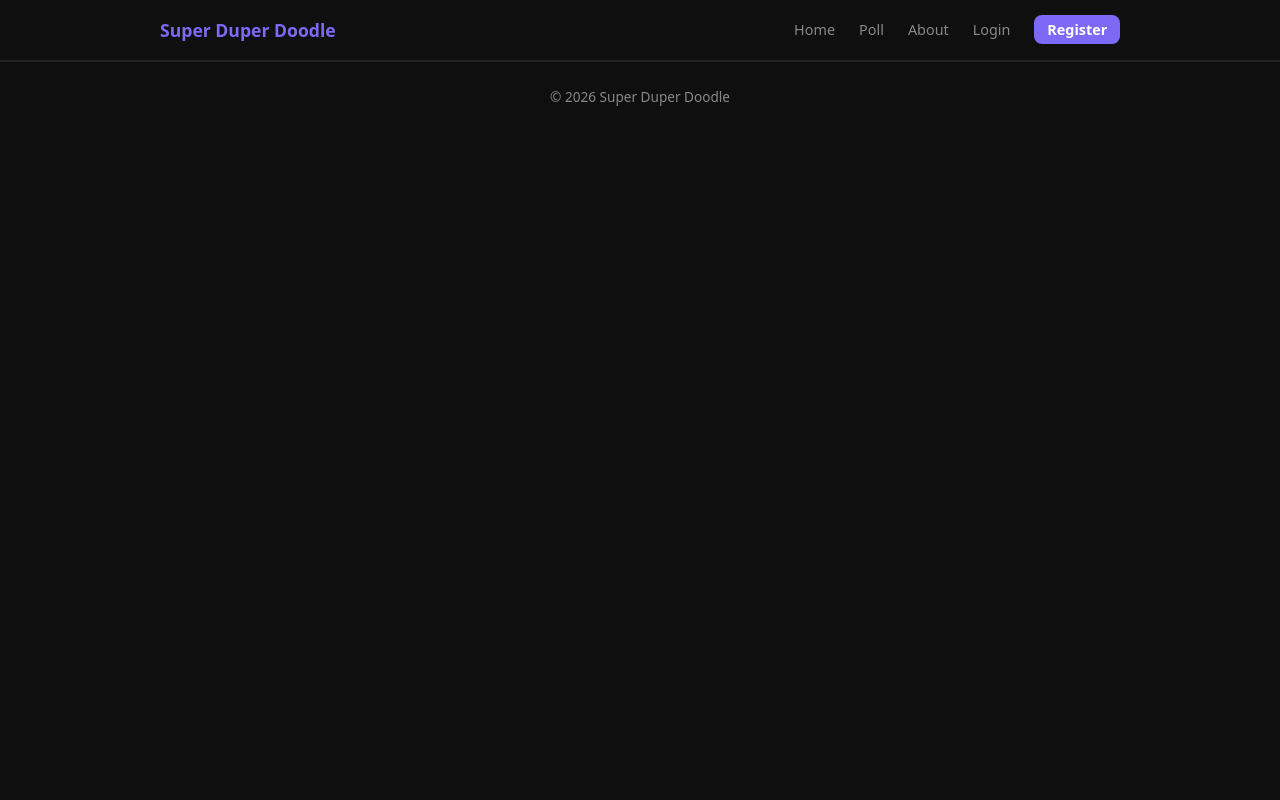
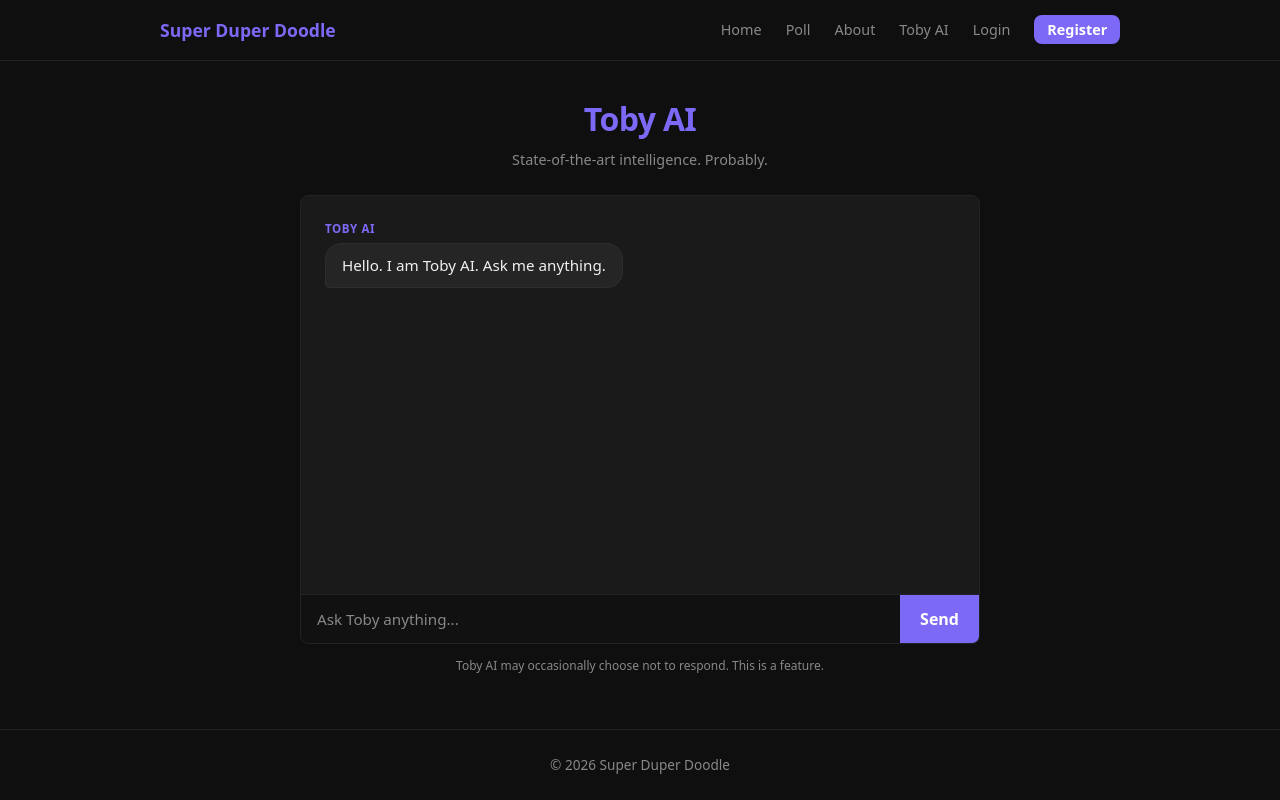
Before and after one commit to SondreGarnes/super-duper-doodle, a React (Vite) app in the folder frontend/: page /toby in a window 1280 px wide. Built offline with nearby package versions, Linux system fonts and the light colour scheme.

Commit message:
Add Toby AI chat page

```diff
--- a/frontend/src/App.jsx
+++ b/frontend/src/App.jsx
@@ -5,6 +5,7 @@ import Register from './pages/Register.jsx'
 import Blog from './pages/Blog.jsx'
 import BlogPostDetail from './pages/BlogPostDetail.jsx'
 import Profile from './pages/Profile.jsx'
+import Toby from './pages/Toby.jsx'
 import { useAuth } from './context/AuthContext.jsx'
 import './App.css'
 
@@ -45,6 +46,7 @@ function NavBar() {
           <li><Link to="/">Home</Link></li>
           <li><Link to="/poll">Poll</Link></li>
           <li><Link to="/about">About</Link></li>
+          <li><Link to="/toby">Toby AI</Link></li>
           {isAuthenticated ? (
             <>
               <li> {username}</li>
@@ -79,6 +81,7 @@ export default function App() {
         <Route path="/blog" element={<Blog />} />
         <Route path="/blog/:id" element={<BlogPostDetail />} />
         <Route path="/profile/:username" element={<Profile />} />
+        <Route path="/toby" element={<Toby />} />
       </Routes>
 
       <footer className="site-footer">
--- /dev/null
+++ b/frontend/src/pages/Toby.css
@@ -0,0 +1,154 @@
+.toby-page {
+  flex: 1;
+  display: flex;
+  flex-direction: column;
+  align-items: center;
+  padding: 2rem;
+}
+
+.toby-header {
+  text-align: center;
+  margin-bottom: 1.5rem;
+}
+
+.toby-header h1 {
+  font-size: 2rem;
+  font-weight: 800;
+  color: var(--color-accent);
+  letter-spacing: -0.02em;
+}
+
+.toby-header p {
+  color: var(--color-muted);
+  font-size: 0.9rem;
+  margin-top: 0.25rem;
+}
+
+.toby-chat {
+  width: 100%;
+  max-width: 680px;
+  display: flex;
+  flex-direction: column;
+}
+
+.toby-messages {
+  min-height: 400px;
+  max-height: 520px;
+  overflow-y: auto;
+  background: var(--color-surface);
+  border: 1px solid #222;
+  border-radius: var(--radius) var(--radius) 0 0;
+  padding: 1.5rem;
+  display: flex;
+  flex-direction: column;
+  gap: 1rem;
+}
+
+.toby-messages::-webkit-scrollbar { width: 4px; }
+.toby-messages::-webkit-scrollbar-thumb { background: #333; border-radius: 2px; }
+
+.msg {
+  display: flex;
+  flex-direction: column;
+  max-width: 75%;
+}
+
+.msg.user {
+  align-self: flex-end;
+  align-items: flex-end;
+}
+
+.msg.toby {
+  align-self: flex-start;
+  align-items: flex-start;
+}
+
+.msg-sender {
+  font-size: 0.72rem;
+  color: var(--color-muted);
+  margin-bottom: 0.25rem;
+  font-weight: 600;
+  text-transform: uppercase;
+  letter-spacing: 0.05em;
+}
+
+.msg.toby .msg-sender {
+  color: var(--color-accent);
+}
+
+.msg-bubble {
+  padding: 0.65rem 1rem;
+  border-radius: 16px;
+  font-size: 0.95rem;
+  line-height: 1.5;
+}
+
+.msg.user .msg-bubble {
+  background: var(--color-accent);
+  color: #fff;
+  border-bottom-right-radius: 4px;
+}
+
+.msg.toby .msg-bubble {
+  background: #252525;
+  color: var(--color-text);
+  border-bottom-left-radius: 4px;
+  border: 1px solid #2e2e2e;
+}
+
+.typing-dots span {
+  display: inline-block;
+  animation: blink 1.2s infinite;
+  font-size: 1.2rem;
+  line-height: 1;
+}
+.typing-dots span:nth-child(2) { animation-delay: 0.2s; }
+.typing-dots span:nth-child(3) { animation-delay: 0.4s; }
+
+@keyframes blink {
+  0%, 80%, 100% { opacity: 0.2; }
+  40% { opacity: 1; }
+}
+
+.toby-input-row {
+  display: flex;
+  border: 1px solid #222;
+  border-top: none;
+  border-radius: 0 0 var(--radius) var(--radius);
+  overflow: hidden;
+}
+
+.toby-input {
+  flex: 1;
+  background: #111;
+  color: var(--color-text);
+  border: none;
+  padding: 0.85rem 1rem;
+  font-size: 0.95rem;
+  font-family: inherit;
+  outline: none;
+}
+
+.toby-input::placeholder { color: var(--color-muted); }
+
+.toby-send {
+  background: var(--color-accent);
+  color: #fff;
+  border: none;
+  padding: 0 1.25rem;
+  font-size: 1rem;
+  font-weight: 600;
+  cursor: pointer;
+  transition: opacity 0.2s;
+  font-family: inherit;
+}
+
+.toby-send:hover { opacity: 0.85; }
+.toby-send:disabled { opacity: 0.4; cursor: default; }
+
+.toby-disclaimer {
+  margin-top: 0.75rem;
+  font-size: 0.75rem;
+  color: var(--color-muted);
+  text-align: center;
+}
--- /dev/null
+++ b/frontend/src/pages/Toby.jsx
@@ -0,0 +1,84 @@
+import { useState, useRef, useEffect } from 'react'
+import './Toby.css'
+
+function getTobyResponse() {
+  const roll = Math.random()
+  if (roll < 0.20) return null          // silence ~20%
+  if (roll < 0.45) return `${Math.floor(Math.random() * 10) + 1}/10`  // rating ~25%
+  return Math.random() < 0.5 ? 'Yes.' : 'No.'  // yes/no ~55%
+}
+
+export default function Toby() {
+  const [messages, setMessages] = useState([
+    { role: 'toby', text: 'Hello. I am Toby AI. Ask me anything.' }
+  ])
+  const [input, setInput] = useState('')
+  const [thinking, setThinking] = useState(false)
+  const bottomRef = useRef(null)
+
+  useEffect(() => {
+    bottomRef.current?.scrollIntoView({ behavior: 'smooth' })
+  }, [messages, thinking])
+
+  const send = () => {
+    const text = input.trim()
+    if (!text || thinking) return
+    setInput('')
+    setMessages(prev => [...prev, { role: 'user', text }])
+    setThinking(true)
+
+    setTimeout(() => {
+      const response = getTobyResponse()
+      setThinking(false)
+      if (response !== null) {
+        setMessages(prev => [...prev, { role: 'toby', text: response }])
+      }
+    }, 800 + Math.random() * 1200)
+  }
+
+  return (
+    <div className="toby-page">
+      <div className="toby-header">
+        <h1>Toby AI</h1>
+        <p>State-of-the-art intelligence. Probably.</p>
+      </div>
+
+      <div className="toby-chat">
+        <div className="toby-messages">
+          {messages.map((msg, i) => (
+            <div key={i} className={`msg ${msg.role}`}>
+              <div className="msg-sender">{msg.role === 'user' ? 'You' : 'Toby AI'}</div>
+              <div className="msg-bubble">{msg.text}</div>
+            </div>
+          ))}
+          {thinking && (
+            <div className="msg toby thinking">
+              <div className="msg-sender">Toby AI</div>
+              <div className="msg-bubble">
+                <span className="typing-dots">
+                  <span>●</span><span>●</span><span>●</span>
+                </span>
+              </div>
+            </div>
+          )}
+          <div ref={bottomRef} />
+        </div>
+
+        <div className="toby-input-row">
+          <input
+            className="toby-input"
+            type="text"
+            placeholder="Ask Toby anything..."
+            value={input}
+            onChange={e => setInput(e.target.value)}
+            onKeyDown={e => e.key === 'Enter' && send()}
+            autoComplete="off"
+          />
+          <button className="toby-send" onClick={send} disabled={thinking}>Send</button>
+        </div>
+      </div>
+
+      <p className="toby-disclaimer">Toby AI may occasionally choose not to respond. This is a feature.</p>
+    </div>
+  )
+}
```
